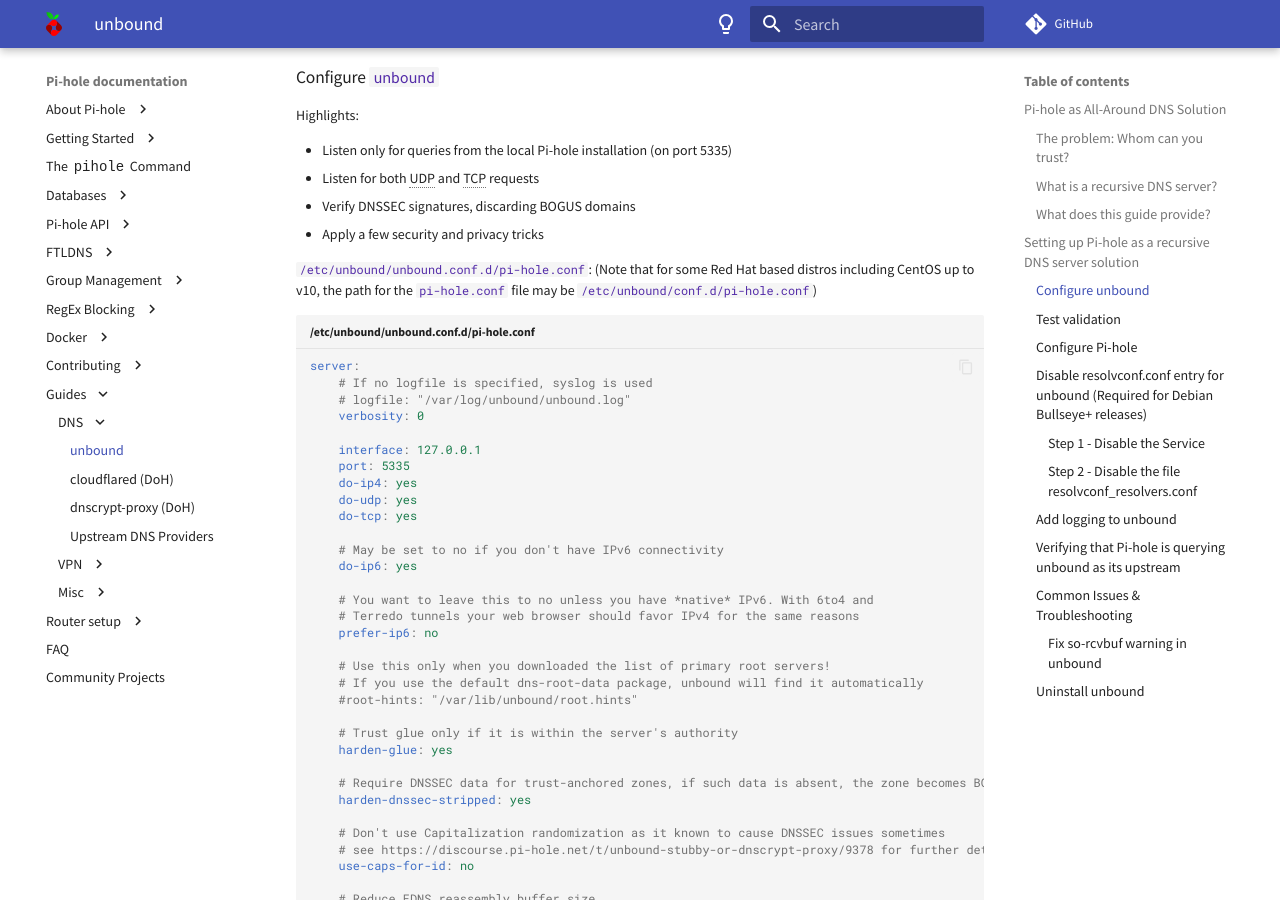
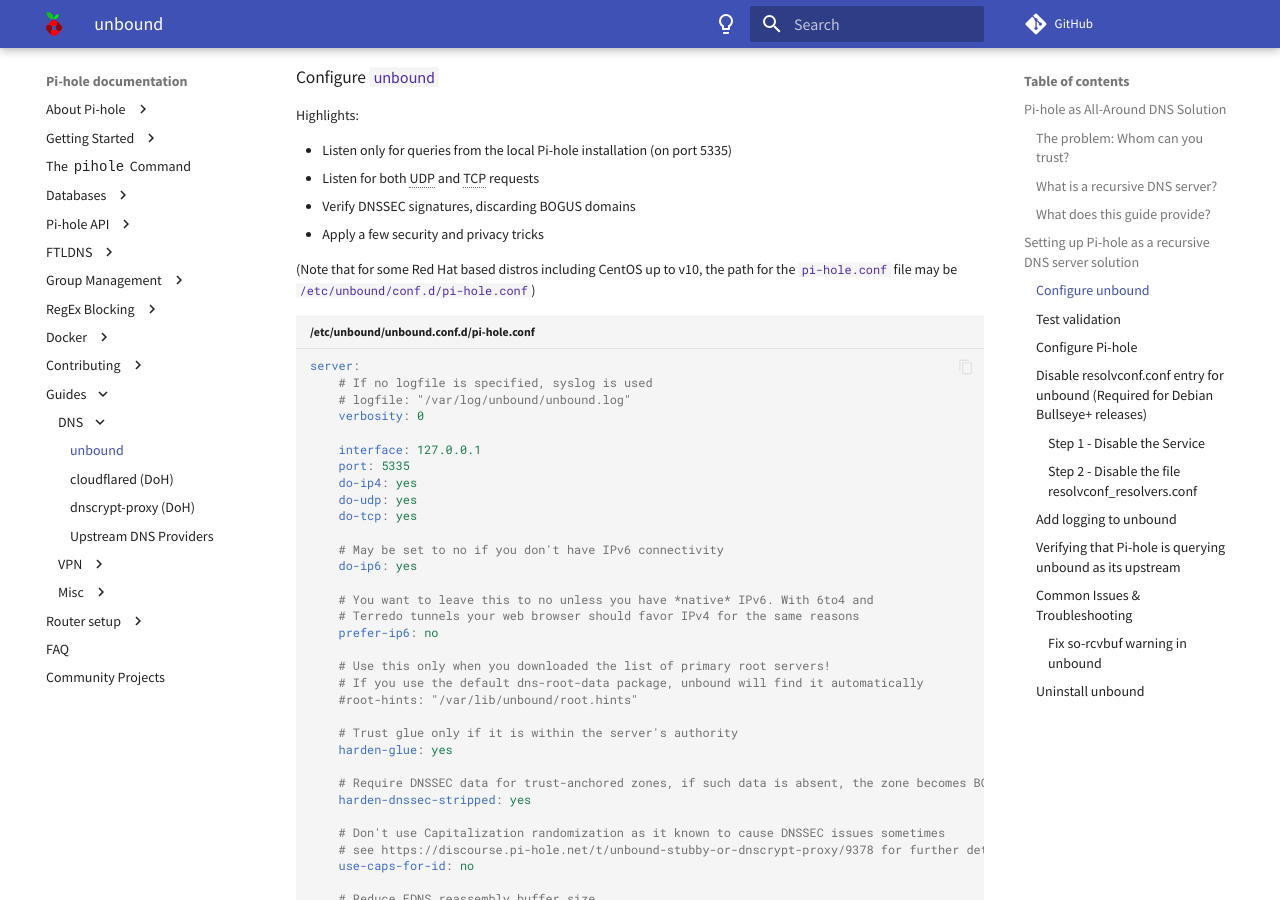
Before and after one commit to pi-hole/docs, an MkDocs documentation site: the page built from docs/guides/dns/unbound.md, in a window 1280 px wide and 900 px high, scrolled down 2205 px. Built offline with MkDocs 1.6.1 and Material for MkDocs 9.7.7, drawn with Linux system fonts in a browser that asks for light colours; comment, search, counter and statistics services are not loaded.

Commit message:
Should have been a batch... @yubiuser
Signed-off-by: yubiuser <github@yubiuser.dev>

````diff
--- a/docs/guides/dns/unbound.md
+++ b/docs/guides/dns/unbound.md
@@ -76,7 +76,6 @@
 - Verify DNSSEC signatures, discarding BOGUS domains
 - Apply a few security and privacy tricks
 
-`/etc/unbound/unbound.conf.d/pi-hole.conf`:
 (Note that for some Red Hat based distros including CentOS up to v10, the path for the `pi-hole.conf` file may be `/etc/unbound/conf.d/pi-hole.conf`)
 
 ```yaml title="/etc/unbound/unbound.conf.d/pi-hole.conf"
````
